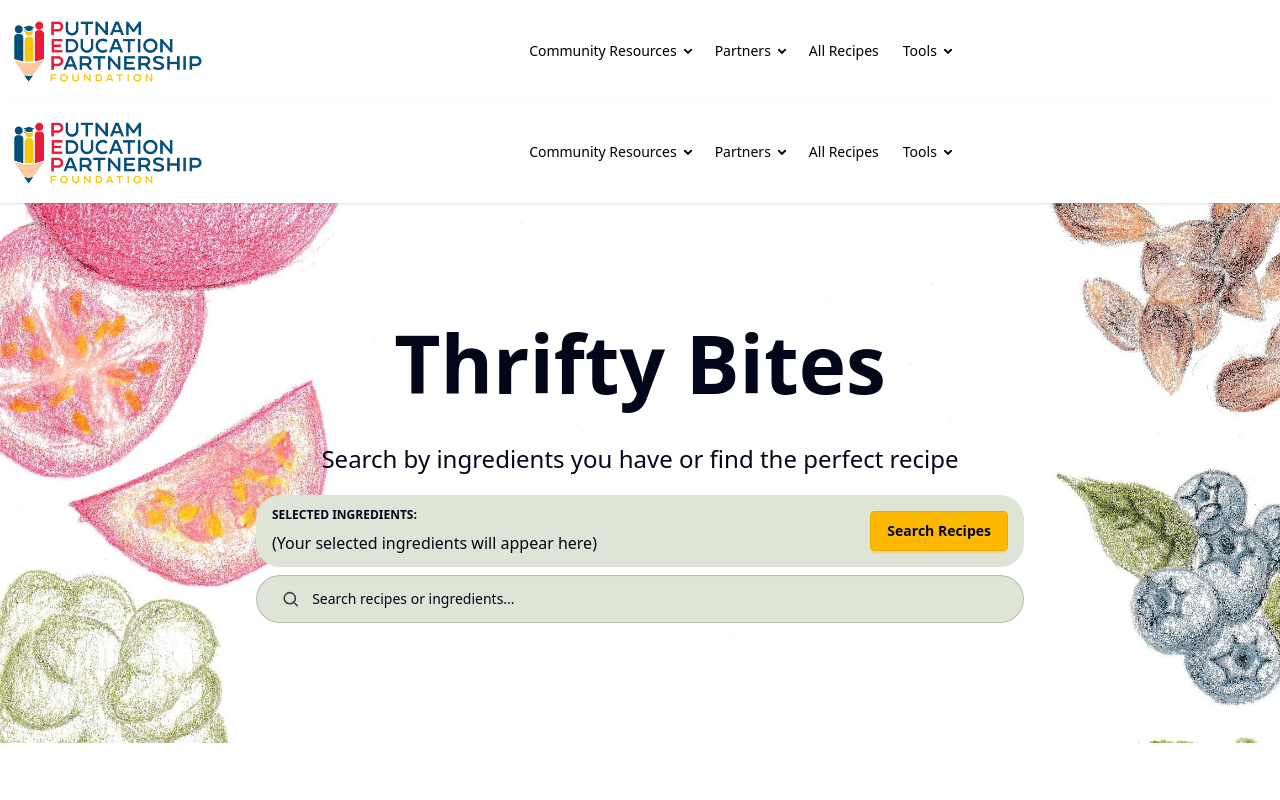
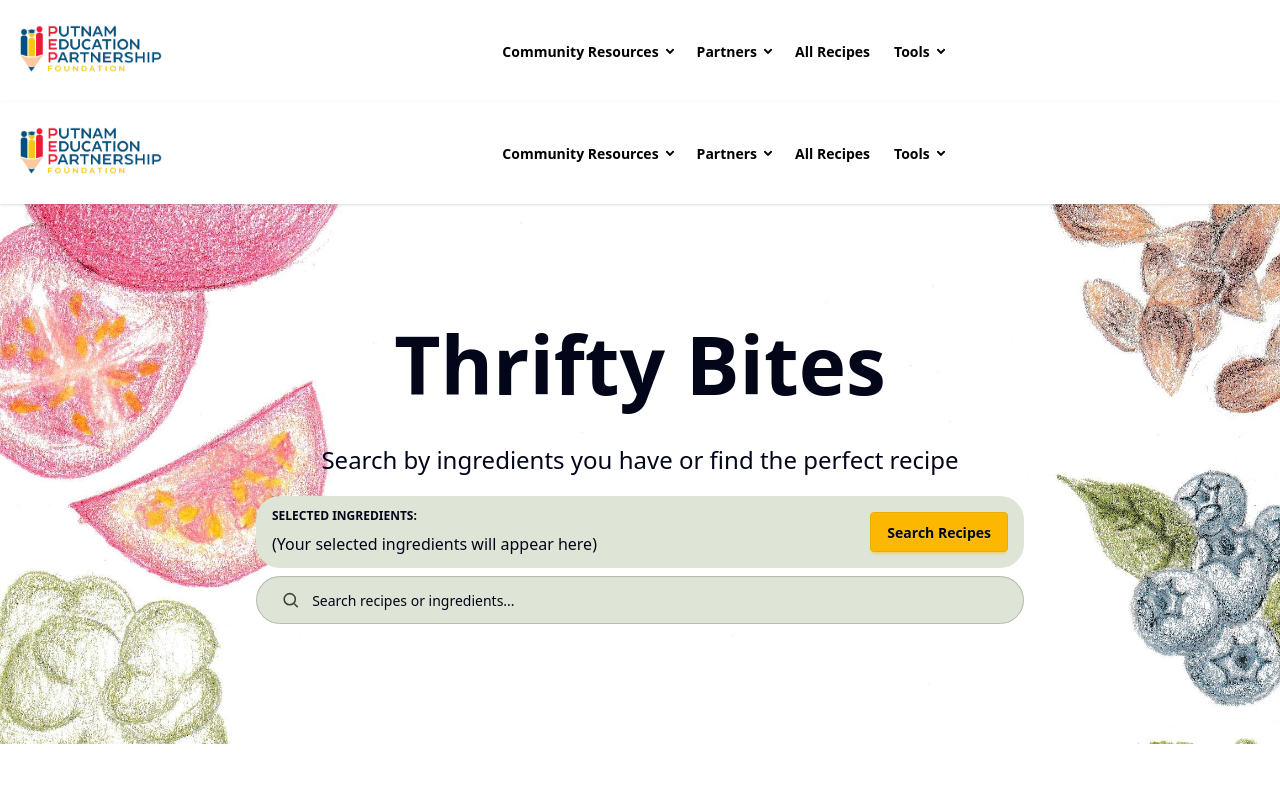
Before and after one commit to MaxwellAskren/Group7CookbookDigitization, a Next.js app in the folder digitalcookbook/: page / in a window 1280 px wide. Shown: the top 800 px of the page. Built offline with nearby package versions, Linux system fonts and the light colour scheme.

Commit message:
Made Nav bold

```diff
--- a/digitalcookbook/app/components/navbar.tsx
+++ b/digitalcookbook/app/components/navbar.tsx
@@ -1,10 +1,25 @@
+import Link from 'next/link';
+
 // app/components/navbar.tsx
 //import React from "react";
 
 export default function Navbar() {
     return (
         <div className="navbar bg-white text-black shadow-sm">
-            <img src="pep_logo.png" alt="LEADERSHIP PUTNAM Logo" className="w-50 h-auto max-w-full" />
+
+
+            <Link href="/">
+            <div className="inline-block p-2 hover:bg-gray-100 rounded">
+                <img
+                src="pep_logo.png"
+                alt="LEADERSHIP PUTNAM Logo"
+                className="w-80 h-auto max-w-full"
+                />
+            </div>
+            </Link>
+
+
+
         <div className="navbar-start">
             <div className="dropdown">
             <div tabIndex={0} role="button" className="btn btn-ghost lg:hidden">
@@ -74,7 +89,7 @@
             <ul className="menu menu-horizontal px-1">
             <li>
                 <details>
-                <summary>Community Resources</summary>
+                <summary className = "!font-bold">Community Resources</summary>
                     <ul className="p-2">
                     <li><a>Safety</a></li>
                     <li><a>Emergency Preparedness</a></li>
@@ -87,7 +102,7 @@
             </li>
             <li>
                 <details>
-                <summary>Partners</summary>
+                <summary className = "!font-bold">Partners</summary>
                     <ul className="p-2">
                     <li><a>Kiwanis</a></li>
                     <li><a>Enbridge</a></li>
@@ -96,10 +111,10 @@
                     </ul>
                 </details>
             </li>
-            <li><a>All Recipes</a></li>
+            <li className = "!font-bold"><a>All Recipes</a></li>
             <li>
                 <details>
-                <summary>Tools</summary>
+                <summary className = "!font-bold">Tools</summary>
                     <ul className="p-2">
                     <li><a>Shelf Life Guidelines</a></li>
                     <li><a>Price Finder</a></li>
```
